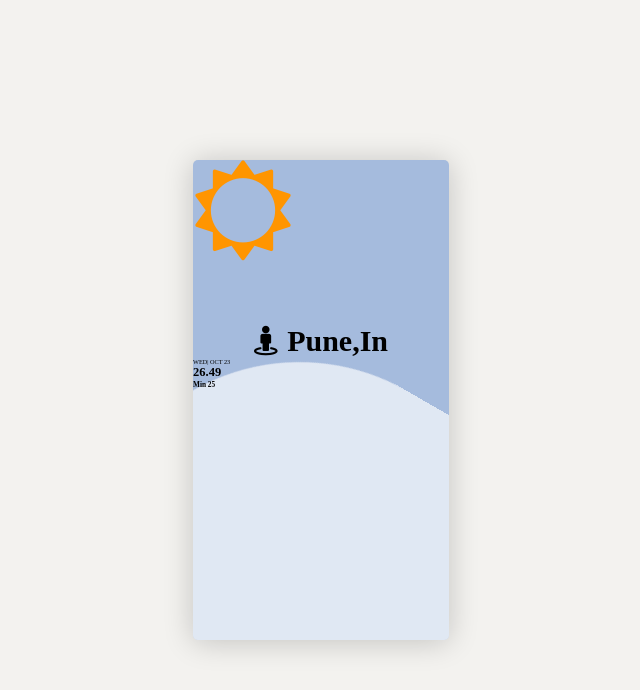
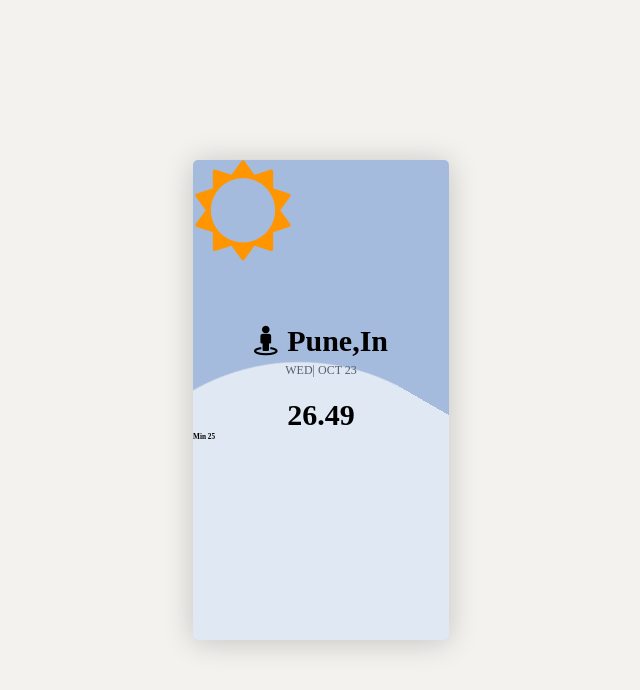
Before and after one commit to Abhishek058/Weather_App, a plain HTML site: page index.html in a window 1280 px wide. Shown: the whole page, without its empty margins (319-959 px from the left). Drawn offline with Linux system fonts and the light colour scheme.

Commit message:
date and temperature basic styling done

```diff
--- a/style.css
+++ b/style.css
@@ -132,3 +132,17 @@ html {
     transform: translateX(0.5rem);
   }
 }
+#date {
+  text-align: center;
+  margin-top: 0.5rem;
+  color: #57606f;
+  font-size: 1.2rem;
+  font-weight: 300;
+  text-transform: uppercase;
+}
+
+.temp {
+  margin-top: 2rem;
+  text-align: center;
+  font-size: 3rem;
+}
```
